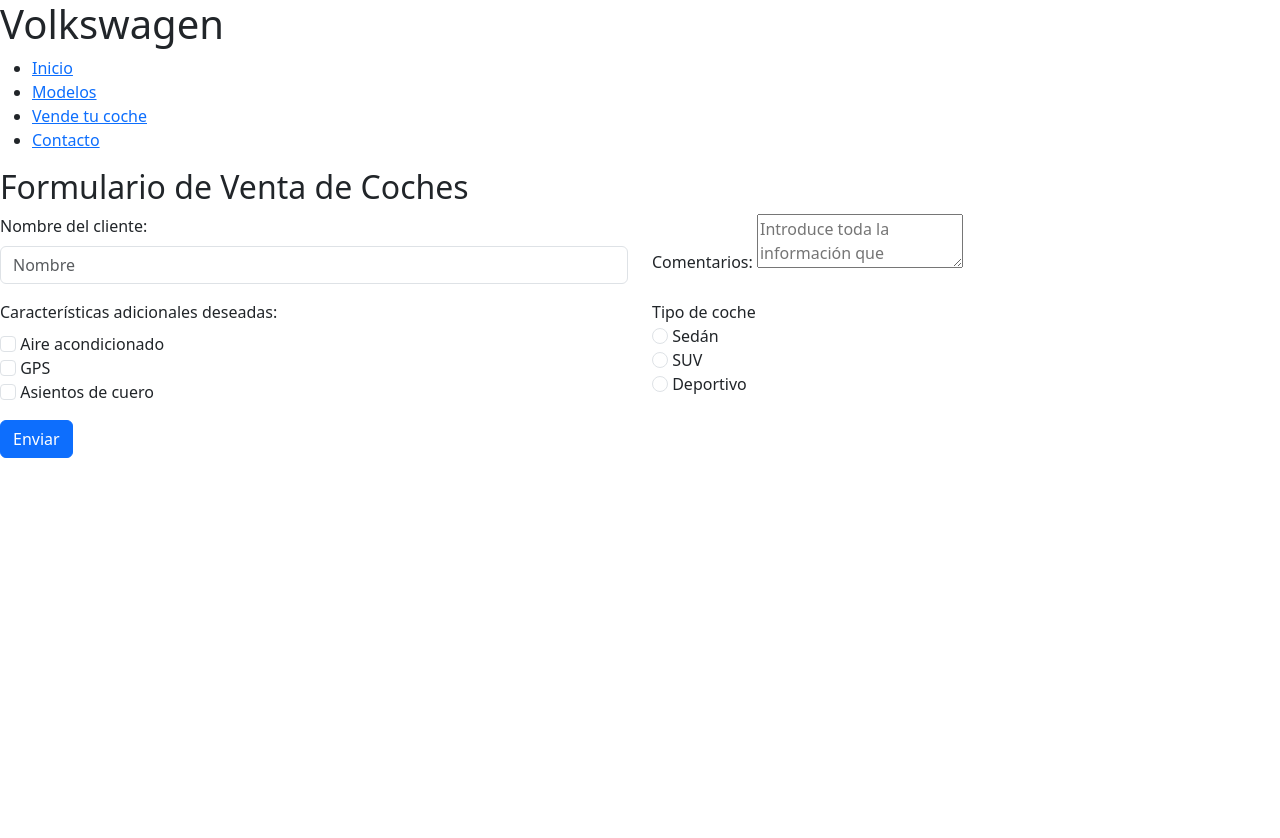
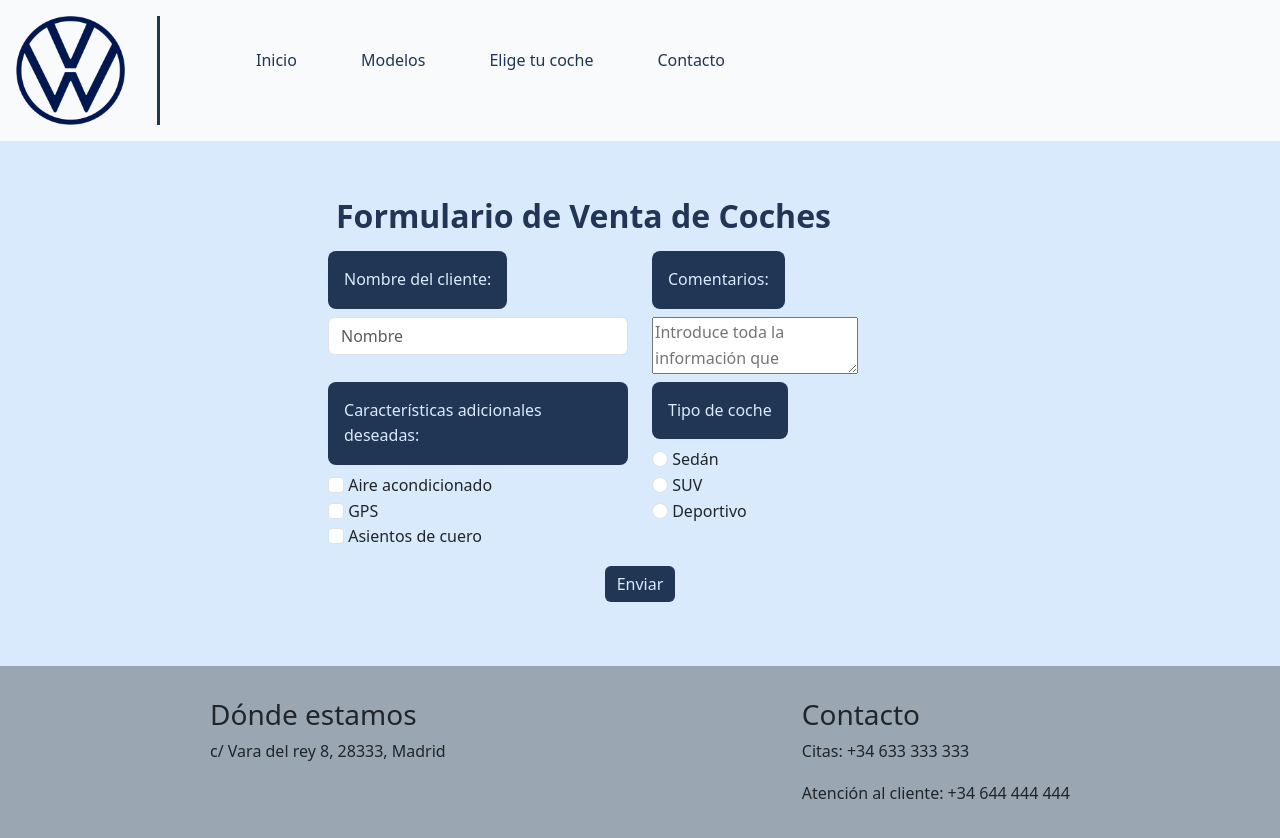
Before and after one commit to Helenaa1999/Dise-oInterfacesWebEjercicios, a plain HTML site: page Formulario coches/index.html in a window 1280 px wide. Before the commit the page ends 800 px from the top, so only its background shows below. Drawn offline with nearby package versions, Linux system fonts and the light colour scheme.

Commit message:
ejercicio formulario coches

```diff
--- a/Formulario coches/index.html
+++ b/Formulario coches/index.html
@@ -30,22 +30,23 @@
     <meta name="viewport" content="width=device-width, initial-scale=1.0">
     <title>Document</title>
     <link href="https://cdn.jsdelivr.net/npm/bootstrap@5.3.3/dist/css/bootstrap.min.css" rel="stylesheet" integrity="sha384-QWTKZyjpPEjISv5WaRU9OFeRpok6YctnYmDr5pNlyT2bRjXh0JMhjY6hW+ALEwIH" crossorigin="anonymous">
+    <link rel="stylesheet" href="./styles.css">
 </head>
 <body>
-    <header>
+    <header class=headerContainer>
         <div class="logo">
-            <h1>Volkswagen</h1>
+            <img src="./img/logo.png" alt="logo">
         </div>
-        <div class="menu-container">
+        <div class="menuContainer">
             <ul>
-                <li><a href="#">Inicio</a></li>
-                <li><a href="#">Modelos</a></li>
-                <li><a href="./index.html">Vende tu coche</a></li>
-                <li><a href="#">Contacto</a></li>
+                <li><a class="opcionesMenu" href="./index.html">Inicio</a></li>
+                <li><a class="opcionesMenu" href="#">Modelos</a></li>
+                <li><a class="opcionesMenu" href="./index.html">Elige tu coche</a></li>
+                <li><a class="opcionesMenu" href="#">Contacto</a></li>
             </ul>
         </div>
     </header>
-    <main>
+    <main class="mainContainer">
         <form action="">
             <h2>Formulario de Venta de Coches</h2>
             <div class="row">
@@ -75,7 +76,7 @@
                     </div>
                 </div>
                 <div class="col-md-6 mb-3">
-                    <label for="tipoCoche">Tipo de coche</label>
+                    <label  class="form-label"f or="tipoCoche">Tipo de coche</label>
                     <div>
                         <input type="radio" class="form-check-input" id="tipoCoche" name="tipoCoche" value="sedán">
                         <label for="tipoCoche" class="form-check-label">Sedán</label>
@@ -91,14 +92,22 @@
                 </div>
             </div>
             <div class="row">
-                <div class="col-md-12 mb-3">
+                <div class="col-md-12 mb-3 btnContainer">
                     <button type="button" class="btn btn-primary">Enviar</button>
                 </div>
             </div>
         </form>
     </main>
-    <footer>
-
+    <footer class="footerContainer">
+        <div>
+            <h3>Dónde estamos</h3>
+            <p>c/ Vara del rey 8, 28333, Madrid</p>
+        </div>
+        <div>
+            <h3>Contacto</h3>
+            <p>Citas: +34 633 333 333</p>
+            <p>Atención al cliente: +34 644 444 444</p>
+        </div>
     </footer>
 
     <script src="https://cdn.jsdelivr.net/npm/bootstrap@5.3.3/dist/js/bootstrap.bundle.min.js" integrity="sha384-YvpcrYf0tY3lHB60NNkmXc5s9fDVZLESaAA55NDzOxhy9GkcIdslK1eN7N6jIeHz" crossorigin="anonymous"></script>
--- /dev/null
+++ b/Formulario coches/styles.css
@@ -0,0 +1,96 @@
+body{
+    line-height: 1.6;
+    margin:none;
+}
+
+.headerContainer{
+    display: flex;
+    padding: 1rem;
+    background-color: #F8FAFC;
+    gap: 3rem;
+}
+
+.logo img{
+    width: 9rem;
+    border-right: solid #213555;
+    padding-right: 2rem;
+}
+
+
+.menuContainer ul{
+    list-style: none;
+    display: flex;
+    align-items: center;
+    justify-content: center;
+    gap: 2rem;
+    padding:2rem;
+}
+
+.opcionesMenu{
+    text-decoration: none;
+    color: #213555;
+    padding:1rem;
+}
+.opcionesMenu:hover{
+    background-color: #213555;
+    color: #F8FAFC;
+    border-radius: 1rem;
+}
+
+.mainContainer{
+    display:flex;
+    flex-direction: column;
+    justify-content: center;
+    align-items: center;
+    padding: 3rem 0;
+    background-color: #D9EAFD;
+}
+
+.mainContainer h2{
+    font-weight: bold;
+    color:#213555;
+    padding: 0.5rem;
+}
+.form-label{
+    background-color: #213555;
+    color:#D9EAFD;
+    padding:1rem;
+    border-radius: 0.5rem;
+}
+
+.btnContainer{
+    display: flex;
+    justify-content: center;
+}
+
+.btn{
+    background-color: #213555;
+    border: none;
+    color: #D9EAFD;
+}
+
+.btn:hover{
+    background-color: #263d61;
+}
+
+.footerContainer{
+    background-color: #9AA6B2;
+    display:flex;
+    justify-content: space-around;
+    padding:2rem;
+}
+
+@media (max-width:768px) {
+    .logo{
+        display:flex;
+        justify-content: center;
+    }
+    .logo img{
+        border:none;
+    }
+    .headerContainer{
+        display:flex;
+        flex-direction: column;
+    }
+
+}
```
Also changed, not shown: Formulario coches/img/logo.png (added), 2 other files.
